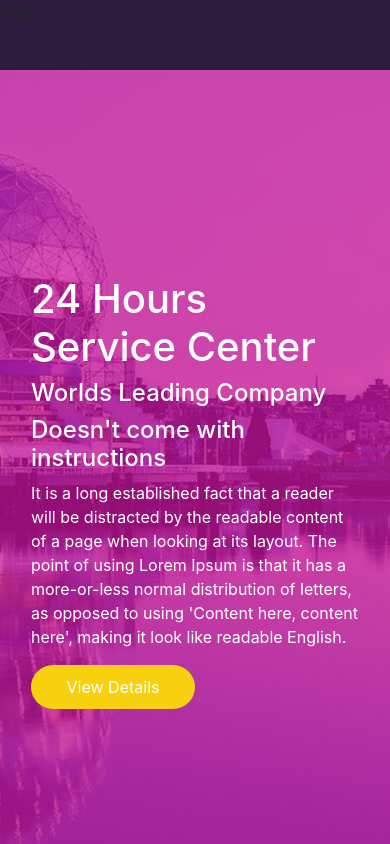
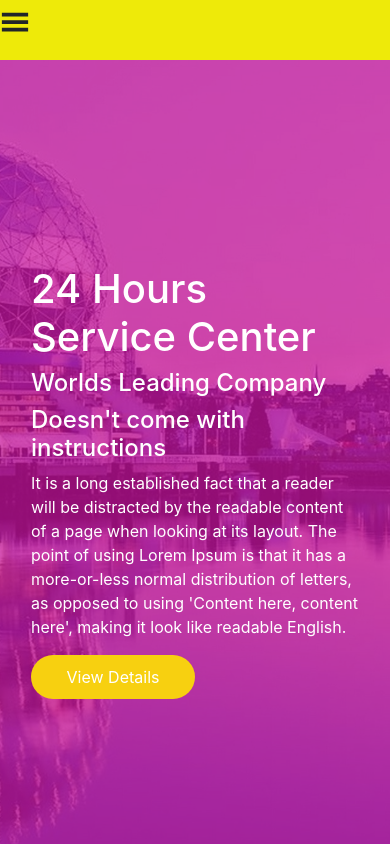
Before and after one commit to Yazdani1/React-Single-Page-Web-App-With-Smooth-Scrolling, a React (Create React App) app in the folder client/: page / in a window 390 px wide. Shown: the top 844 px of the page. Built offline with nearby package versions, Linux system fonts and the light colour scheme; no server answers.

Commit message:
Navbar Mobile View

```diff
--- a/client/src/components/Navbar/NavbarMobile.js
+++ b/client/src/components/Navbar/NavbarMobile.js
@@ -1,14 +1,28 @@
-import React from 'react'
+import React, { useState } from "react";
 import "./navmobile.css";
+import { GiHamburgerMenu } from "react-icons/gi";
 
 const NavbarMobile = () => {
+  const [open, setOpen] = useState(false);
+
+  const handleClick = () => {
+    setOpen(!open);
+  };
+
   return (
     <React.Fragment>
-        <nav className='nav-mobile'>
-fssdf
-        </nav>
+      <nav className="nav-mobile">
+        <p onClick={handleClick}>
+          <GiHamburgerMenu size={30} />
+        </p>
+
+
+      </nav>
+      {open ? <div className="nav-item-list">
+
+          </div> : null}
     </React.Fragment>
-  )
-}
+  );
+};
 
-export default NavbarMobile
+export default NavbarMobile;
--- a/client/src/components/Navbar/navmobile.css
+++ b/client/src/components/Navbar/navmobile.css
@@ -1,8 +1,24 @@
 .nav-mobile {
   width: 100%;
-  height: 70px;
-  background-color: rgb(44, 27, 60);
+  height: 60px;
+  background-color: rgb(238, 234, 9);
+  position: sticky;
+  align-items: center;
+  top: 0;
+  z-index: 1;
+  display: block;
 }
+
+.nav-item-list{
+  height: 450px;
+  width: 250px;
+  background-color: rgb(9, 8, 8);
+  display: flex;
+  top: 0;
+  z-index: -1;
+  display: block;
+}
+
 
 @media (min-width: 900px) {
     .nav-mobile {
```
